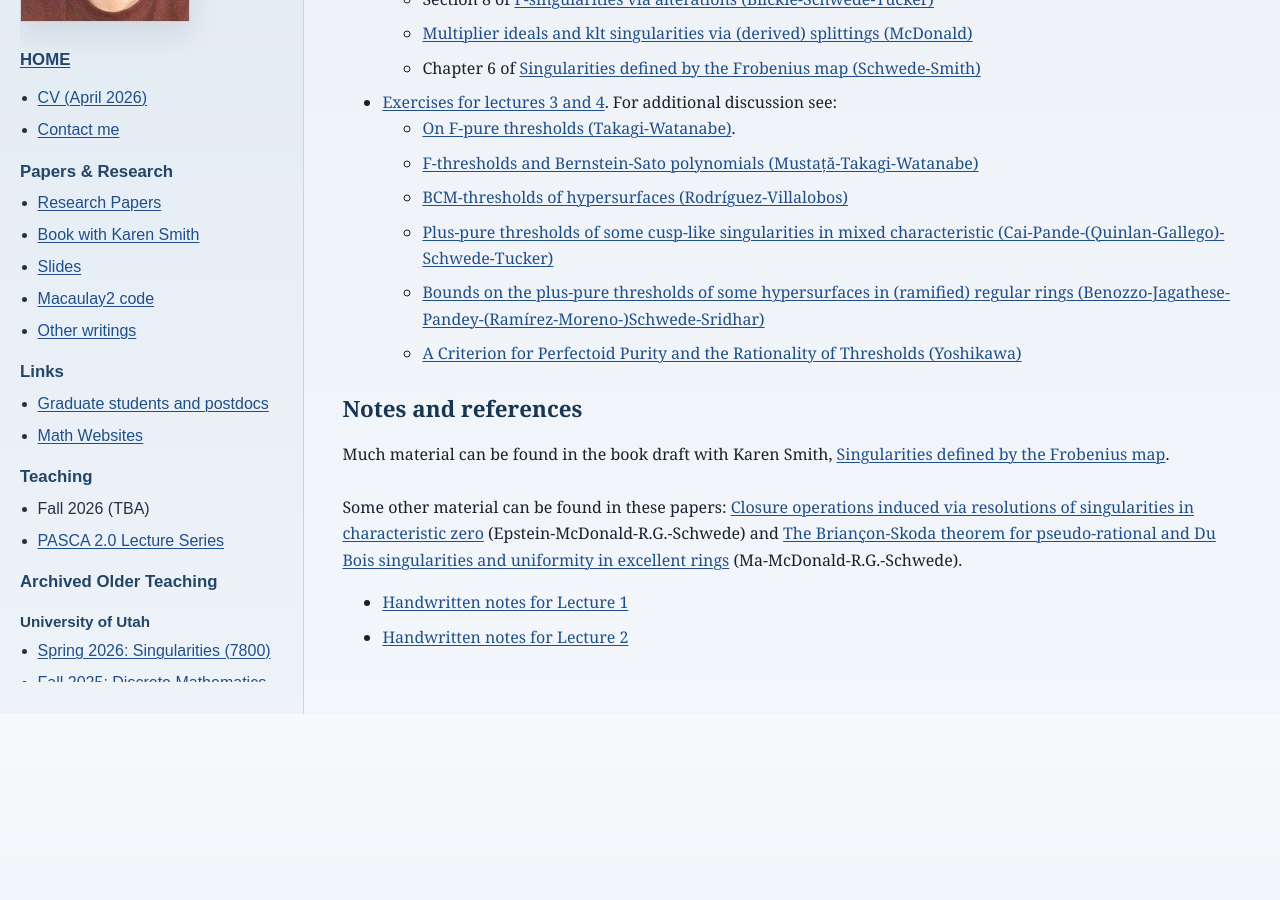
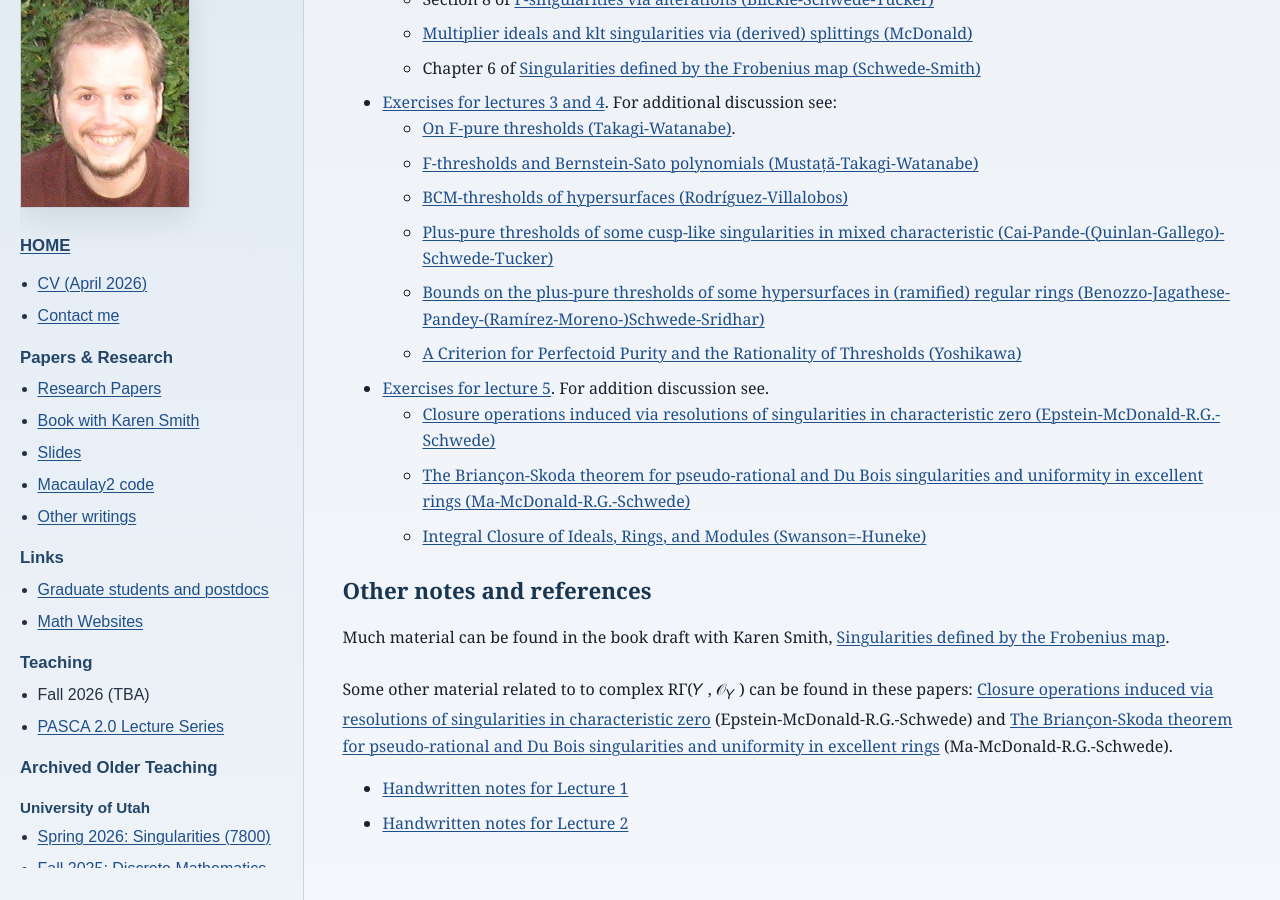
Before and after one commit to kschwede/kschwede.github.io, a Jekyll site: the page built from CIMAT2026/index.html, in a window 1280 px wide and 900 px high, scrolled down 489 px. Built offline with Jekyll 4.4.1, drawn with Linux system fonts in a browser that asks for light colours; before the commit the page ends 1203 px from its top, so only the background shows below that.

Commit message:
exercises for lecture 5

```diff
--- a/CIMAT2026/index.html
+++ b/CIMAT2026/index.html
@@ -31,12 +31,23 @@
       <li><a href="https://arxiv.org/abs/2509.07217">Bounds on the plus-pure thresholds of some hypersurfaces in (ramified) regular rings (Benozzo-Jagathese-Pandey-(Ramírez-Moreno-)Schwede-Sridhar)</a></li>
       <li><a href="https://arxiv.org/abs/2510.19319">A Criterion for Perfectoid Purity and the Rationality of Thresholds (Yoshikawa)</a></li>
   </ul>
+  <li><a href="Exercises-Lecture5.pdf">Exercises for lecture 5</a>.
+    For addition discussion see.
+      <ul>
+        <li> <a href="https://arxiv.org/abs/2504.05554" target="_blank" rel="noopener noreferrer">Closure operations induced via resolutions of singularities in characteristic zero (Epstein-McDonald-R.G.-Schwede)</a> </li>
+        <li> <a href="https://arxiv.org/abs/2510.11540" target="_blank" rel="noopener noreferrer">The Briançon-Skoda theorem for pseudo-rational and Du Bois singularities and uniformity in excellent rings (Ma-McDonald-R.G.-Schwede)</a></li>
+        <li>
+          <a href="https://www.math.purdue.edu/~iswanso/book/SwansonHuneke.pdf">Integral Closure of Ideals, Rings, and Modules (Swanson=-Huneke)</a>
+        </li>
+      </ul>
+  </li>
   </li>
 </ul>
 
-<h2>Notes and references</h2>
+<h2>Other notes and references</h2>
 Much material can be found in the book draft with Karen Smith, <a href="https://raw.githubusercontent.com/kschwede/FrobeniusSingularitiesBook/main/FrobeniusSingularitiesBook.pdf">Singularities defined by the Frobenius map</a>.  <br><br>
-Some other material can be found in these papers:  <a href="https://arxiv.org/abs/2504.05554" target="_blank" rel="noopener noreferrer">Closure operations induced via resolutions of singularities in characteristic zero</a> (Epstein-McDonald-R.G.-Schwede) and <a href="https://arxiv.org/abs/2510.11540" target="_blank" rel="noopener noreferrer">The Briançon-Skoda theorem for pseudo-rational and Du Bois singularities and uniformity in excellent rings</a> (Ma-McDonald-R.G.-Schwede).
+
+Some other material related to to complex RΓ(𝑌 , 𝒪<sub>𝑌</sub> ) can be found in these papers:  <a href="https://arxiv.org/abs/2504.05554" target="_blank" rel="noopener noreferrer">Closure operations induced via resolutions of singularities in characteristic zero</a> (Epstein-McDonald-R.G.-Schwede) and <a href="https://arxiv.org/abs/2510.11540" target="_blank" rel="noopener noreferrer">The Briançon-Skoda theorem for pseudo-rational and Du Bois singularities and uniformity in excellent rings</a> (Ma-McDonald-R.G.-Schwede).
 <ul>
   <li><a href="HandwrittenNotes1.pdf">Handwritten notes for Lecture 1</a>
   </li>
```
Also changed, not shown: 3 other files.
